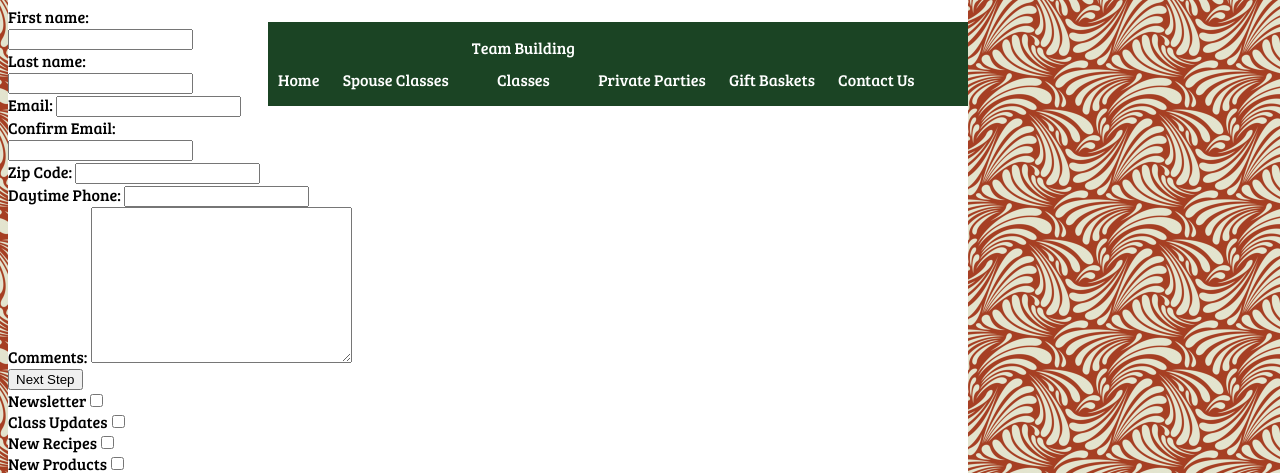
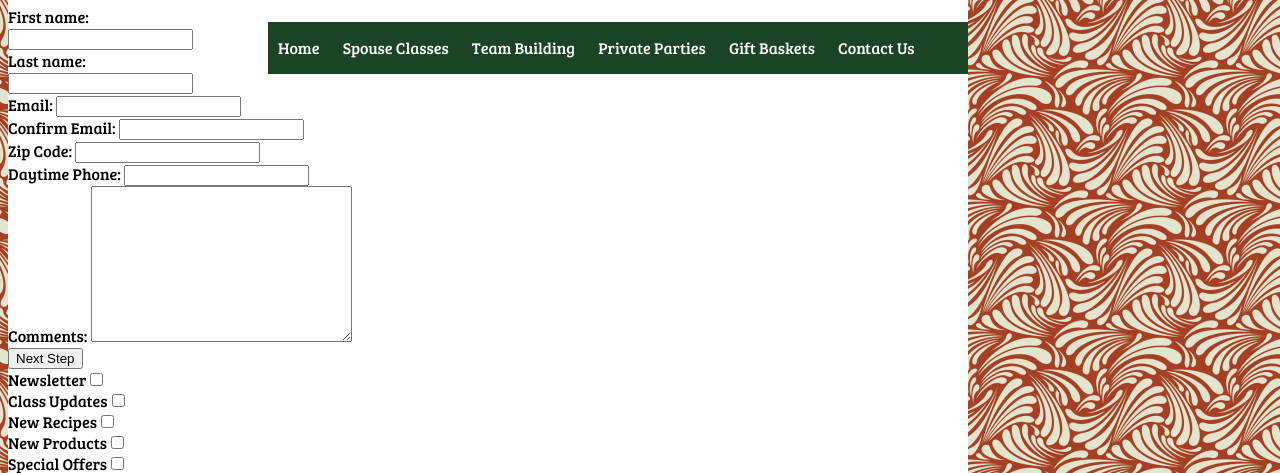
Before and after one commit to sarahsheridan/wsp-sheridan-sarah1, a plain HTML site: page project/contact-us.html in a window 1280 px wide. Shown: the part 194-667 px from the top of the page. Drawn offline with Linux system fonts and the light colour scheme; files whose address does not match are found by name; a web font is replaced by a local one.

Commit message:
edit name of page

```diff
--- a/project/contact-us.html
+++ b/project/contact-us.html
@@ -19,7 +19,7 @@
 		<ul>
 			<li><a href="index.html">Home</a></li>
 			<li><a href="spouse-classes.html">Spouse Classes</a></li>
-			<li><a href="team-building.html">Team Building<br>Classes</a></li>
+			<li><a href="team-building.html">Team Building</a></li>
 			<li><a href="private-parties.html">Private Parties</a></li>
 			<li><a href="giftbaskets.html">Gift Baskets</a></li>
 			<li><a href="contact-us.html">Contact Us</a></li>
```
Also changed, not shown: project/giftbaskets.html (+1 -1 lines), project/index.html (+1 -1 lines), project/private-parties.html (+1 -1 lines), project/spouse-classes.html (+1 -1 lines), project/team-building.html (+1 -1 lines).
